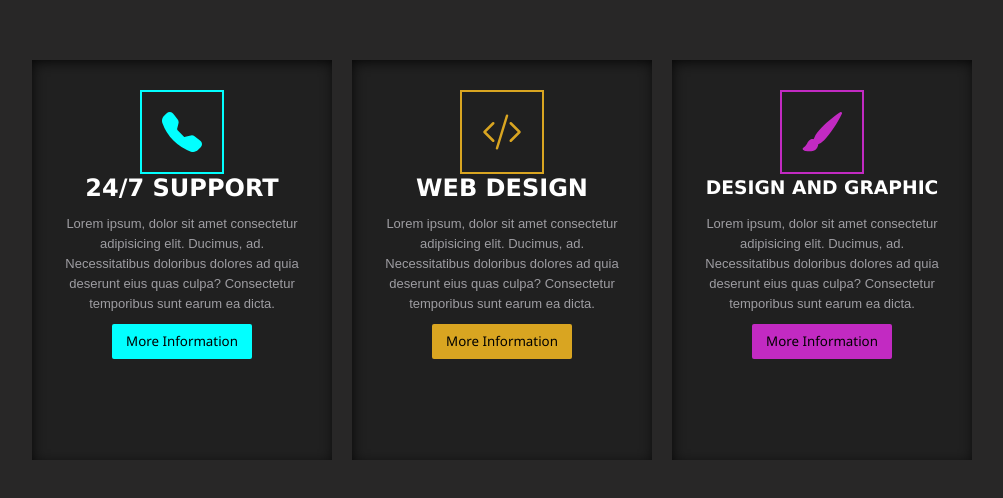
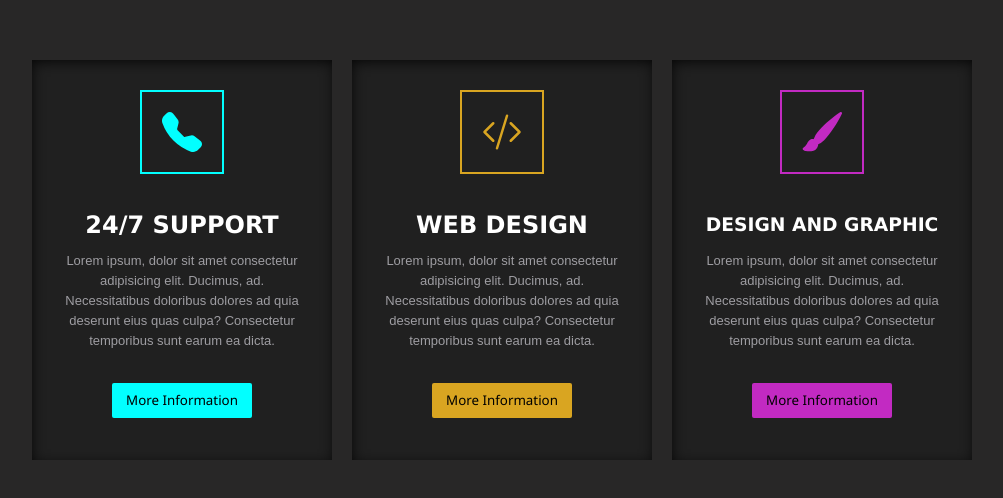
Before and after one commit to danialeyz/servicebox-responsive, a plain HTML site: page index.html in a window 1280 px wide. Shown: the part 140-638 px from the top of the page, without its empty margins (138-1141 px from the left). Drawn offline with Linux system fonts and the light colour scheme.

Commit message:
desktop bug fixed

```diff
--- a/style.css
+++ b/style.css
@@ -82,7 +82,7 @@ button {
   border-radius: 2px;
   width: 140px;
   height: 35px;
-  margin-top: 10px;
+  margin-top: 2rem;
   font-family: "Segoe UI", Tahoma, Geneva, Verdana, sans-serif;
 }
 
@@ -90,7 +90,7 @@ h2,
 h3 {
   font-family: "Lucida Sans", "Lucida Sans Regular", "Lucida Grande",
     "Lucida Sans Unicode", Geneva, Verdana, sans-serif;
-  margin-top: 1rem;
+  margin-top: 7rem;
 }
 
 p {
```
